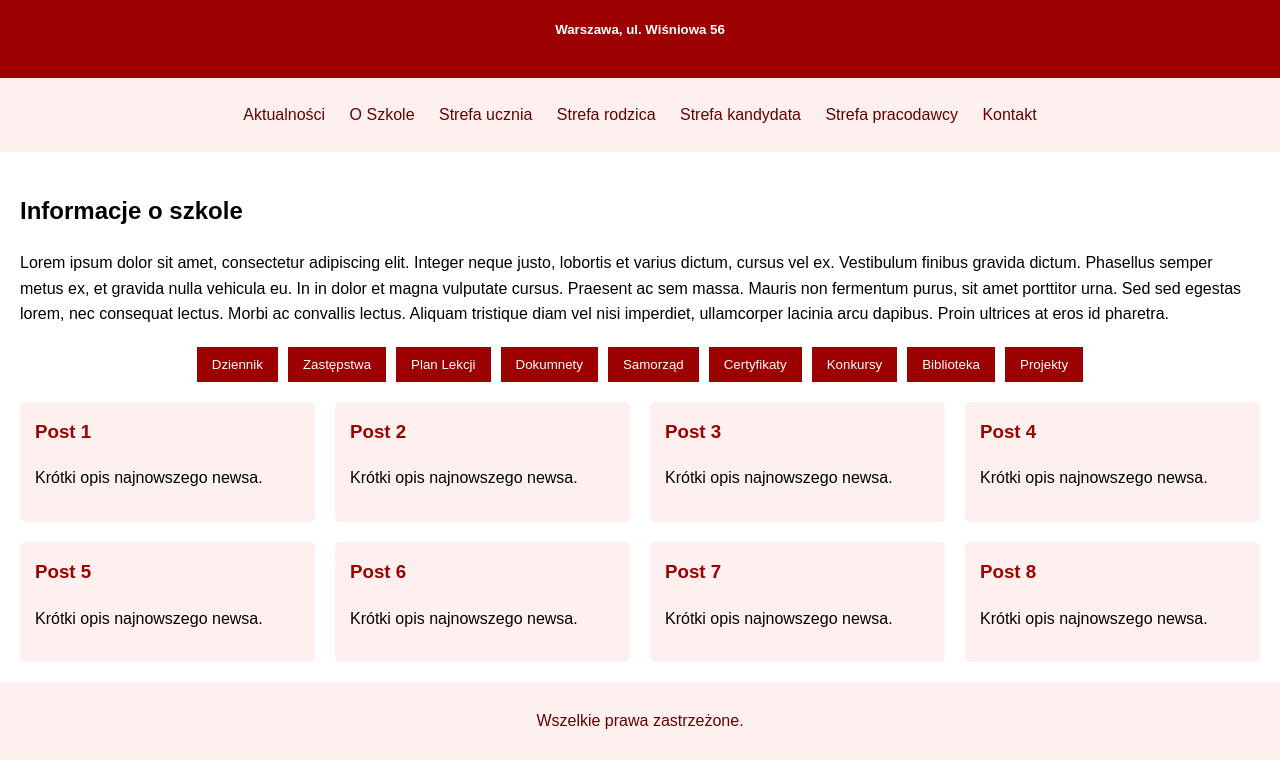
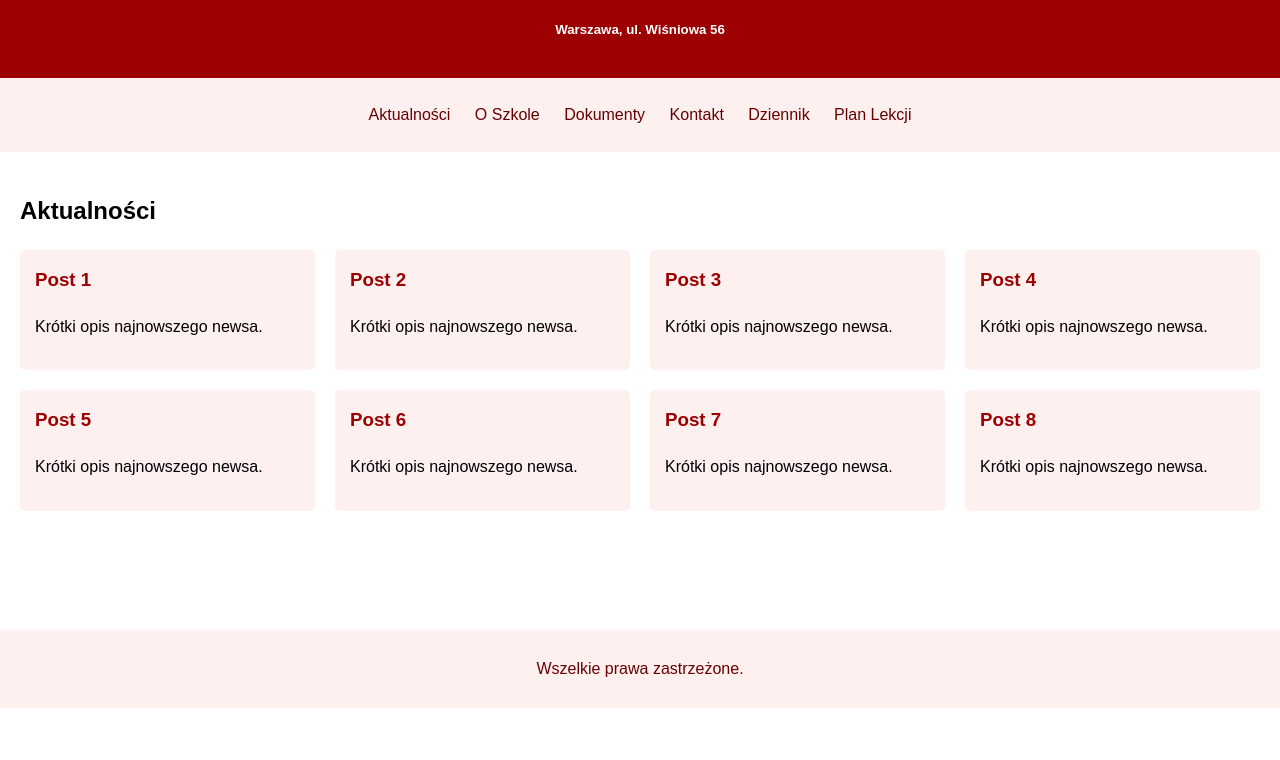
Before and after one commit to Wafffel/strona_szkoly, a plain HTML site: page index.html in a window 1280 px wide. Shown: the part 92-852 px from the top of the page. After the commit the page ends 800 px from the top, so only its background shows below. Drawn offline with Linux system fonts and the light colour scheme.

Commit message:
dodano zakładki

```diff
--- a/index.html
+++ b/index.html
@@ -13,32 +13,18 @@
       </header>
       <nav>
           <ul>
-              <li><a href="#aktualnosci">Aktualności</a></li>
-              <li><a href="#o-szkole">O Szkole</a></li>
-              <li><a href="#strefa-ucznia">Strefa ucznia</a></li>
-              <li><a href="#strefa-rodzica">Strefa rodzica</a></li>
-              <li><a href="#strefa-kandydata">Strefa kandydata</a></li>
-              <li><a href="#strefa-pracodawcy">Strefa pracodawcy</a></li>
-              <li><a href="#kontakt">Kontakt</a></li>
+              <li><a onclick="showTab('aktualnosci')">Aktualności</a></li>
+              <li><a onclick="showTab('o-szkole')">O Szkole</a></li>
+              <li><a onclick="showTab('dokumenty')">Dokumenty</a></li>
+              <li><a onclick="showTab('kontakt')">Kontakt</a></li>
+              <li><a href="https://uonetplus.vulcan.net.pl/warszawamokotow">Dziennik</a></li>
+              <li><a href="https://planlekcji.staff.edu.pl">Plan Lekcji</a></li>
           </ul>
       </nav>
       <main>
-          <section id="info">
-              <h2>Informacje o szkole</h2>
-              <p>Lorem ipsum dolor sit amet, consectetur adipiscing elit. Integer neque justo, lobortis et varius dictum, cursus vel ex. Vestibulum finibus gravida dictum. Phasellus semper metus ex, et gravida nulla vehicula eu. In in dolor et magna vulputate cursus. Praesent ac sem massa. Mauris non fermentum purus, sit amet porttitor urna. Sed sed egestas lorem, nec consequat lectus. Morbi ac convallis lectus. Aliquam tristique diam vel nisi imperdiet, ullamcorper lacinia arcu dapibus. Proin ultrices at eros id pharetra.</p>
-          </section>
-          <section id="buttons">
-              <button>Dziennik</button>
-              <button>Zastępstwa</button>
-              <button>Plan Lekcji</button>
-              <button>Dokumnety</button>
-              <button>Samorząd</button>
-              <button>Certyfikaty</button>
-              <button>Konkursy</button>
-              <button>Biblioteka</button>
-              <button>Projekty</button>
-          </section>
-          <section id="news-grid">
+          <section id="aktualnosci" class="tab-content">
+              <h2>Aktualności</h2>
+              <div id="news-grid">
                   <div class="news-item">
                       <h3>Post 1</h3>
                       <p>Krótki opis najnowszego newsa.</p>
@@ -71,10 +57,34 @@
                       <h3>Post 8</h3>
                       <p>Krótki opis najnowszego newsa.</p>
                   </div>
+              </div>
+          </section>
+          <section id="o-szkole" class="tab-content">
+              <h2>O Szkole</h2>
+              <p>Tu będą informacje o szkole.</p>
+          </section>
+          <section id="dokumenty" class="tab-content">
+              <h2>Dokumenty</h2>
+              <p>Tu będą dokumenty szkoły.</p>
+          </section>
+          <section id="kontakt" class="tab-content">
+              <h2>Kontakt</h2>
+              <p>Tu będą informacje kontaktowe szkoły.</p>
           </section>
       </main>
       <footer>
           <p>Wszelkie prawa zastrzeżone.</p>
       </footer>
+      <script>
+          function showTab(tabId) {
+              const tabs = document.getElementsByClassName('tab-content');
+              for (let tab of tabs) {
+                  tab.style.display = 'none';
+              }
+              document.getElementById(tabId).style.display = 'block';
+          }
+
+          showTab('aktualnosci');
+      </script>
   </body>
   </html>
--- a/style.css
+++ b/style.css
@@ -29,6 +29,7 @@ nav ul li {
 nav ul li a {
     text-decoration: none;
     color: #660000;
+    cursor: pointer;
 }
 main {
     padding: 20px;
```
Lines whose indentation alone changed are shown as unchanged.
